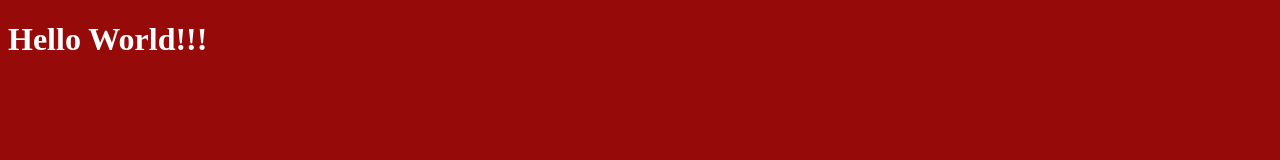
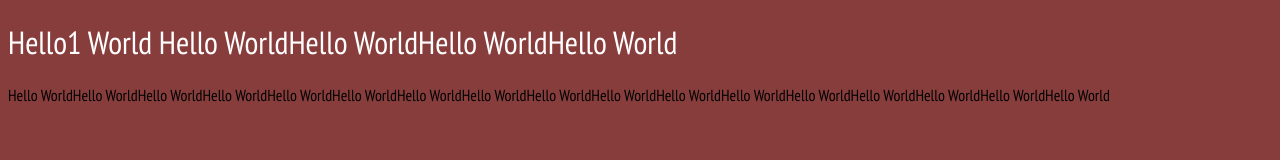
Before and after one commit to ivankozak911/figma.lang, a website: page app/index.html in a window 1280 px wide. Drawn offline with Linux system fonts and the light colour scheme.

Commit message:
connect fonts

```diff
--- a/app/index.html
+++ b/app/index.html
@@ -8,7 +8,10 @@
     <link rel="stylesheet" href="./css/styles.css">
 </head>
 <body>
-    <h1>Hello World!!!</h1>
+    <h1>Hello1 World Hello WorldHello WorldHello WorldHello World</h1>
+    <p>Hello WorldHello WorldHello WorldHello WorldHello WorldHello WorldHello WorldHello
+        WorldHello WorldHello WorldHello WorldHello WorldHello WorldHello WorldHello WorldHello
+        WorldHello World</p>
 
 </body>
 </html>
--- a/app/scss/styles.scss
+++ b/app/scss/styles.scss
@@ -1,7 +1,24 @@
 @import "./test/test.scss";
 
-$color: rgb(150, 10, 10);
 
-body {
+
+$color: rgb(136, 61, 61);
+
+@font-face {
+    font-family: 'PT Sans Narrow';
+    font-weight: 700;
+    src: url("../fonts/PTN77F.ttf");
+}
+
+@font-face {
+    font-family: 'PT Sans Narrow';
+    font-weight: 400;
+    src: url("../fonts/PTN57F.ttf");
+
+}
+
+* {
     background-color: $color;
+    font-family: 'PT Sans Narrow';
+    font-weight: 400;
 }
```
Also changed, not shown: app/css/styles.css, app/fonts/PTN57F.ttf (added), app/fonts/PTN77F.ttf (added).
